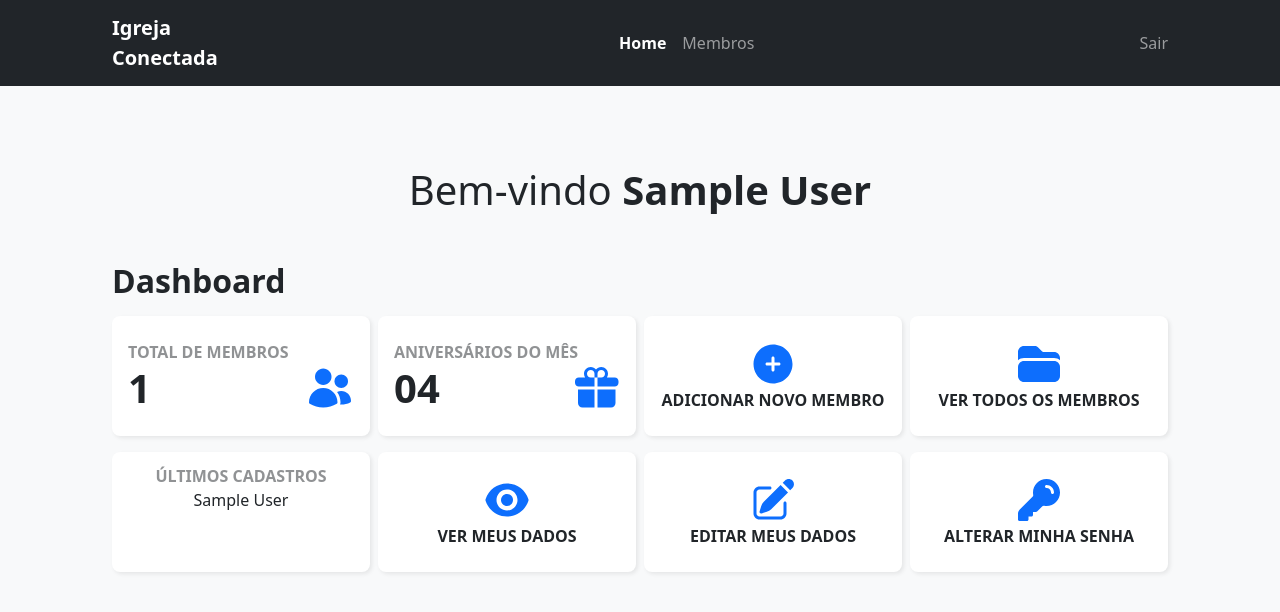
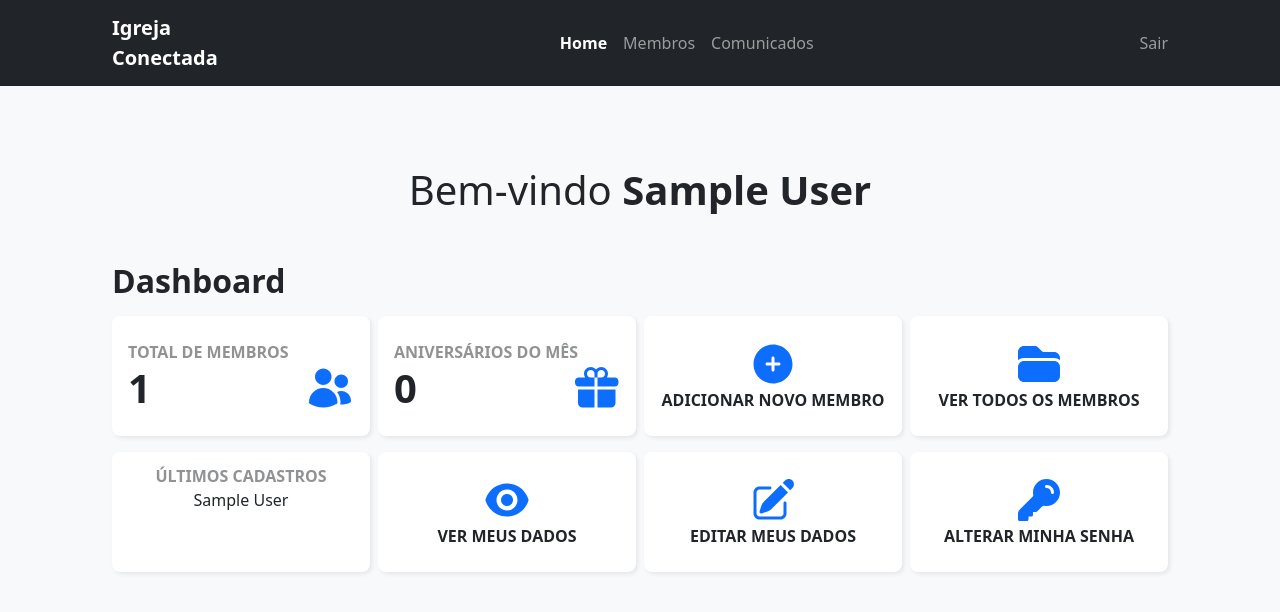
Before and after one commit to martins-rafael/PJI110, a Flask app: page / in a window 1280 px wide. Shown: the top 612 px of the page. Run offline with Flask 3, Linux system fonts and the light colour scheme; the visitor is signed in with stand-in values (Sample User, id 1); tables that the repository leaves empty hold one stand-in row (values such as "Sample post").

Commit message:
update main templates

```diff
--- a/app/templates/main/create.html
+++ b/app/templates/main/create.html
@@ -64,7 +64,7 @@
         value="{{ request.form['address'] }}">
     </div>
 
-    <div class="d-flex justify-content-end mt-4">
+    <div class="d-flex justify-content-end my-4">
       <a class="btn btn-secondary fw-bold me-3" href="{{ url_for('main.members') }}">Cancelar</a>
       <button class="btn btn-primary fw-bold" type="submit">Cadastrar</button>
     </div>
--- a/app/templates/main/edit.html
+++ b/app/templates/main/edit.html
@@ -57,7 +57,7 @@
         value="{{ request.form['address'] or member['address'] if member['address'] }}">
     </div>
 
-    <div class="d-flex justify-content-end mt-4">
+    <div class="d-flex justify-content-end my-4">
       <a class="btn btn-secondary fw-bold me-3" href="{{ url_for('main.members') }}">Cancelar</a>
       <button class="btn btn-primary fw-bold" type="submit">Atualizar</button>
     </div>
--- a/app/templates/main/index.html
+++ b/app/templates/main/index.html
@@ -28,7 +28,7 @@ Dashboard
       <div class="fw-bold text-body-tertiary">ANIVERSÁRIOS DO MÊS</div>
 
       <div class="d-flex align-items-center justify-content-between">
-        <span class="display-6 fw-bold">04</span>
+        <span class="display-6 fw-bold">{{ data[2] }}</span>
         <img src="{{ url_for('static', filename='icons/gift.svg') }}" alt="ícone de presente">
       </div>
     </div>
--- a/app/templates/main/member.html
+++ b/app/templates/main/member.html
@@ -84,7 +84,7 @@
     </tbody>
   </table>
 
-  <div class="d-flex justify-content-end mt-4">
+  <div class="d-flex justify-content-end my-4">
     <a class="btn btn-primary fw-bold me-3" href="{{ url_for('main.edit', id=member['id']) }}">Editar</a>
 
     <a class="btn btn-warning fw-bold me-3" href="{{ url_for('main.password', id=member['id']) }}">Alterar Senha</a>
--- a/app/templates/partials/header.html
+++ b/app/templates/partials/header.html
@@ -14,9 +14,16 @@
       </li>
 
       <li class="nav-item">
-        <a class="nav-link {{ 'active fw-bold' if request.path != url_for('index') }}"
+        <a class="nav-link {{ 'active fw-bold' if request.path == url_for('main.members') }}"
           href="{{ url_for('main.members') }}">
           Membros
+        </a>
+      </li>
+
+      <li class="nav-item">
+        <a class="nav-link {{ 'active fw-bold' if request.path == url_for('announcements.announcements') }}"
+          href="{{ url_for('announcements.announcements') }}">
+          Comunicados
         </a>
       </li>
     </ul>
```
